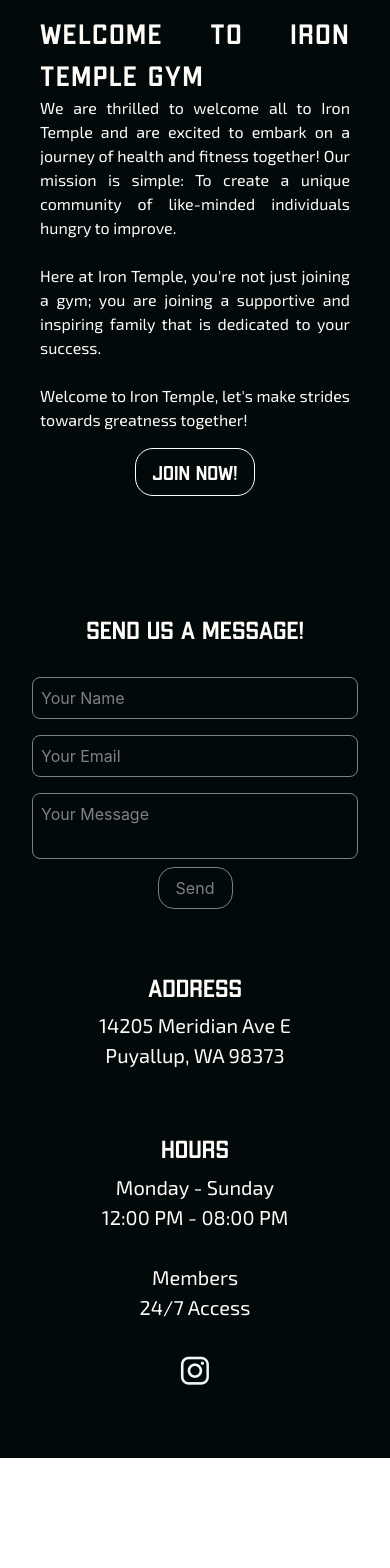
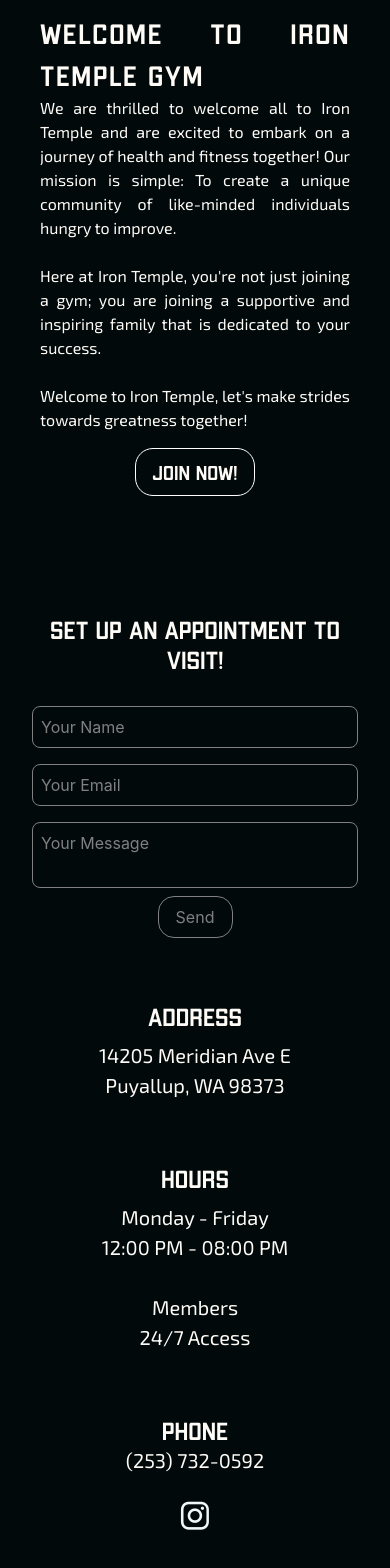
Before and after one commit to agtTwilight/iron-temple, a React (Create React App) app: page / in a window 390 px wide. Shown: the part 122-1690 px from the top of the page. Before the commit the page ends 1580 px from the top, so only its background shows below. Built offline with nearby package versions, Linux system fonts and the light colour scheme.

Commit message:
update adding phone number, PT contact information, and contact message

```diff
--- a/src/components/About/Team/index.js
+++ b/src/components/About/Team/index.js
@@ -40,6 +40,7 @@ export const Team = () => {
 			about: `Meghan is a board-certified Physical Therapist, Athletic Trainer, Certified Strength & Conditioning Specialist, and the owner of Impetus Movement and Rehab, PLLC. Dr. Meghan received her Doctorate of Physical Therapy from Baylor Univeristy and Masters of Athletic Training from the University of Arkansas. Meghan has always had a movement and load-focused approach to rehabilitation and firmly believes rehab should be considered "training with injury".`,
 			about2: `Her own movement practice is influenced by sports performance, corrective exercise, bodybuilding, powerlifting, hardstyle kettlebell training, and calisthenics. She has a strong passion for educating and empowering her clients to feel strong, capable, and confident in their bodies throughout their lifespan.`,
 			about3: `For any serious inquiries or scheduling, please feel free to contact me either through email, phone call, or text.`,
+			contacts: `Email: megsi072@gmail.com | Phone: (509) 339-5524`,
 		},
 	];
 	return (
@@ -54,6 +55,7 @@ export const Team = () => {
 						about={teamMember.about}
 						about2={teamMember.about2}
 						about3={teamMember.about3}
+						contacts={teamMember.contacts}
 					/>
 				);
 			})}
--- a/src/components/Contact/index.js
+++ b/src/components/Contact/index.js
@@ -26,7 +26,7 @@ export const Contact = () => {
 		<section id="form-ref" ref={refOne}>
 			<form id="contact-form" ref={form} onSubmit={sendEmail}>
 				<section id="contact-top">
-					<h2>Send us a message!</h2>
+					<h2>Set up an appointment to visit!</h2>
 				</section>
 				<section id="contact-inputs">
 					<input id="input-name" type="text" name="user_name" placeholder="Your Name" />
--- a/src/components/Footer/index.js
+++ b/src/components/Footer/index.js
@@ -20,14 +20,16 @@ export const Footer = () => {
 					</a>
 					<h2>Hours</h2>
 					<p className="footer-content">
-						Monday - Sunday
+						Monday - Friday
 						<br></br>12:00 PM - 08:00 PM
 						<br></br>
 						<br></br>Members
 						<br></br>24/7 Access
 					</p>
-					{/* <h2>Phone</h2>
-					<p className="footer-content">(206) XXX-XXXX</p> */}
+					<h2>Phone</h2>
+					<a href="tel:253-732-0592" className="footer-content" id="phone-number">(253) 732-0592</a>
+					<br></br>
+					<br></br>
 					<a
 						href="https://www.instagram.com/theiron.temple/"
 						target="_blank"
--- a/src/components/Footer/style.css
+++ b/src/components/Footer/style.css
@@ -62,6 +62,10 @@ footer a {
     border: none;
 }
 
+#phone-number {
+    font-family: "Exo2";
+}
+
 @media (max-width: 999px) {
     #footer {
         margin: 2.5rem 0;
--- a/src/components/TeamMemberProfile/index.js
+++ b/src/components/TeamMemberProfile/index.js
@@ -22,6 +22,8 @@ export const TeamMemberProfile = (props) => {
 				<p className="team-member-description">{props.about2}</p>
 				<br></br>
 				<p className="team-member-description">{props.about3}</p>
+				<br></br>
+				<p className="team-member-description">{props.contacts}</p>
 			</section>
 		</div>
 	);
--- a/src/components/TeamMemberProfile/style.css
+++ b/src/components/TeamMemberProfile/style.css
@@ -8,7 +8,7 @@
     border-radius: 16px;
 }
 
-.team-member-info {
+.team-member-info p {
     margin: 0 0;
 }
 
@@ -42,7 +42,6 @@
     }
     .team-member-description {
         font-size: 1.35rem;
-        margin: 0 0;
     }
     .team-member {
         margin: 5rem 5rem;
```
Lines whose indentation alone changed are shown as unchanged.
